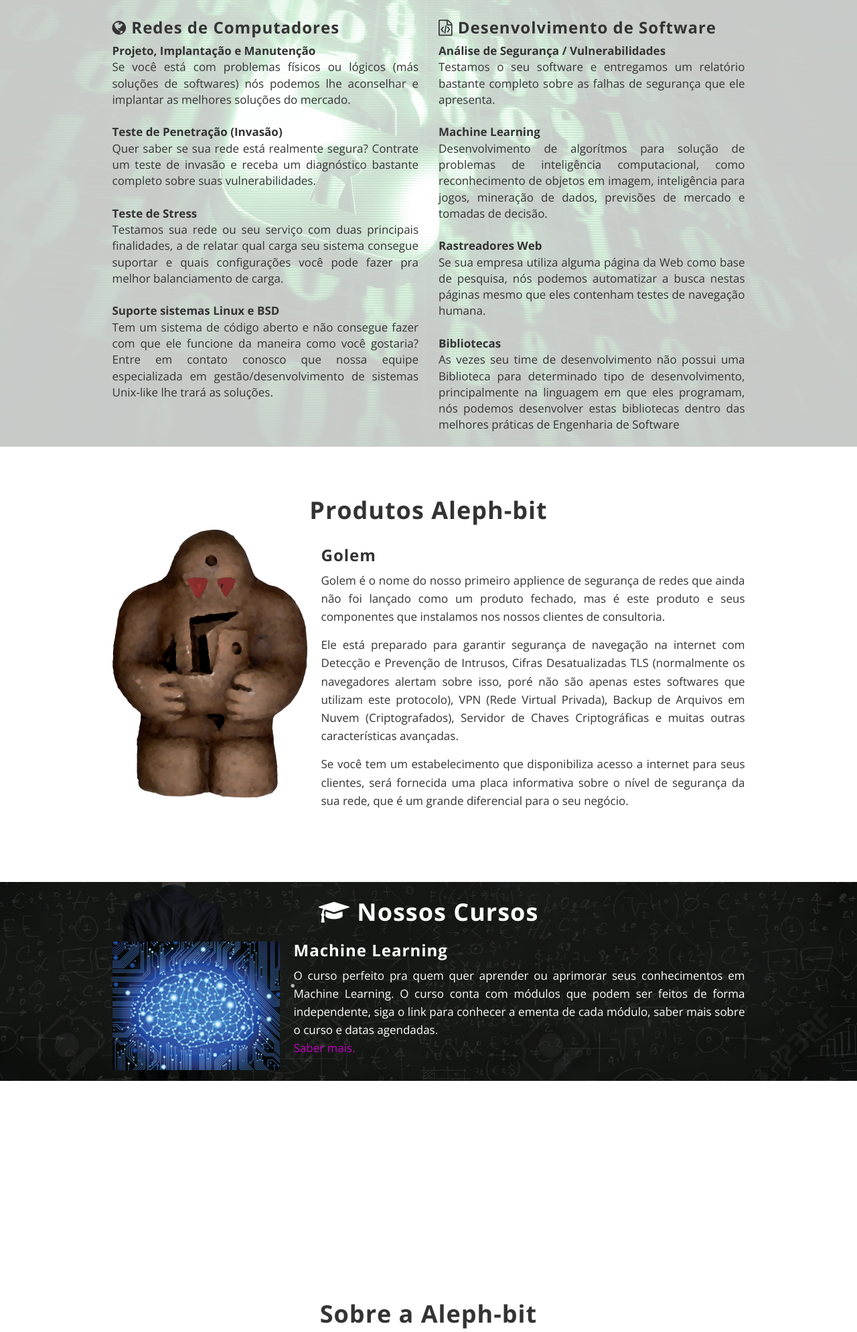
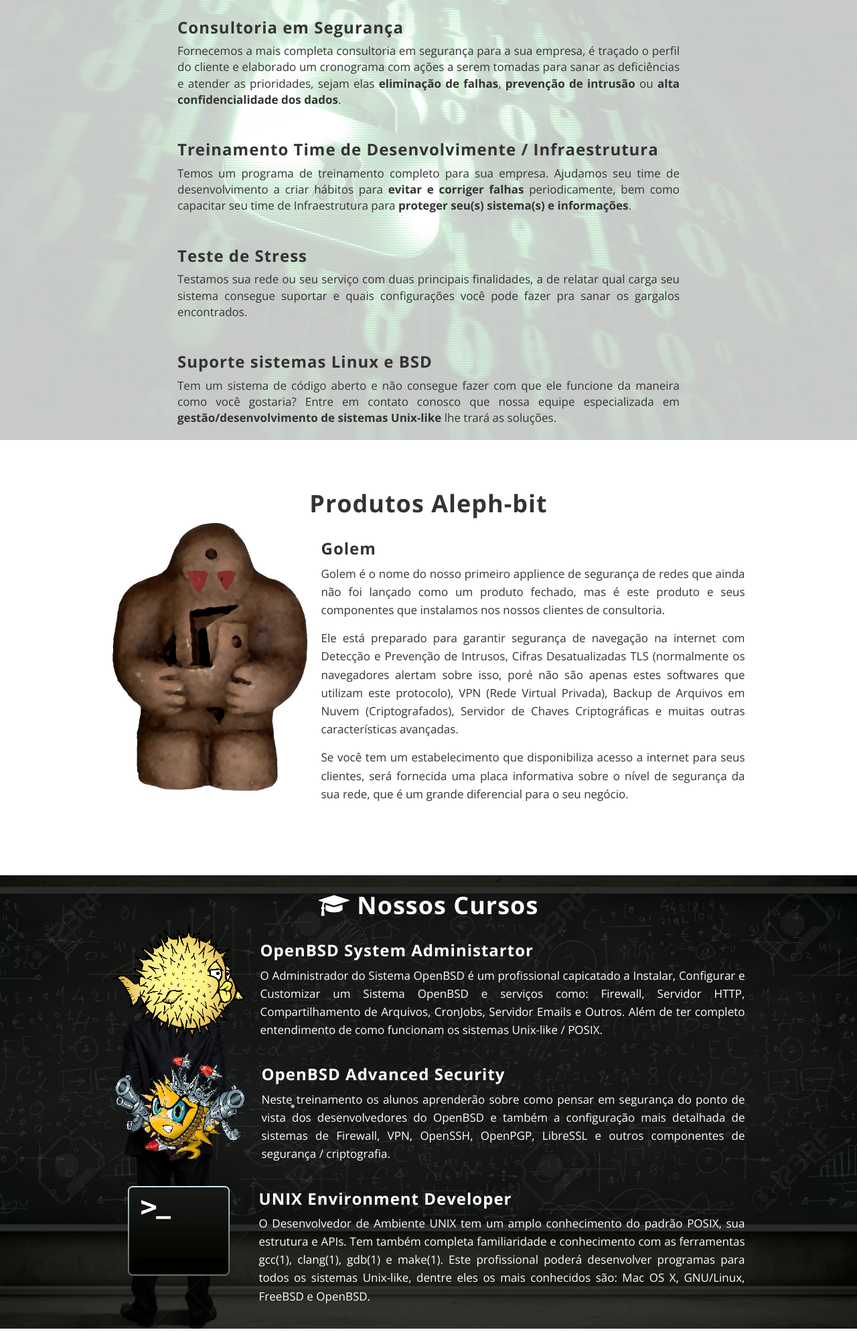
Before and after one commit to alephbit/alephbit.github.io, a website: page index.html in a window 1280 px wide. Shown: the part 922-2911 px from the top of the page at 67% size. Drawn offline with nearby package versions, Linux system fonts and the light colour scheme.

Commit message:
Update index.html

```diff
--- a/index.html
+++ b/index.html
@@ -107,23 +107,44 @@
             <div class="container">
                 <h1>Nossos Serviços</h1>
                 <div class="row">
-                <div class="col-lg-offset-1 col-lg-5 text-justify">
-                    <h3 class="text-left"><i class="fa fa-globe" aria-hidden="true"></i> Redes de Computadores</h3>
+                <div class="col-lg-offset-2 col-lg-8 text-justify">
                     <dl>
-                        <dt>Projeto, Implantação e Manutenção</dt>
-                        <dd>Se você está com problemas físicos ou lógicos (más soluções de softwares) nós podemos lhe aconselhar e implantar as melhores soluções do mercado.</dd>
-			<dd>&nbsp;</dd>
-                        <dt>Teste de Penetração (Invasão)</dt>
-                        <dd>Quer saber se sua rede está realmente segura? Contrate um teste de invasão e receba um diagnóstico bastante completo sobre suas vulnerabilidades.</dd>
-			<dd>&nbsp;</dd>
-                        <dt>Teste de Stress</dt>
-			<dd>Testamos sua rede ou seu serviço com duas principais finalidades, a de relatar qual carga seu sistema consegue suportar e quais configurações você pode fazer pra melhor balanciamento de carga.</dd>
-			<dd>&nbsp;</dd>
-                        <dt>Suporte sistemas Linux e BSD</dt>
-			<dd>Tem um sistema de código aberto e não consegue fazer com que ele funcione da maneira como você gostaria? Entre em contato conosco que nossa equipe especializada em gestão/desenvolvimento de sistemas Unix-like lhe trará as soluções.</dd>
+                        <dt><h3>Consultoria em Segurança</h3><dt>
+                        <dd>Fornecemos a mais completa consultoria em segurança
+                        para a sua empresa, é traçado o perfil do cliente e
+                        elaborado um cronograma com ações a serem tomadas para
+                        sanar as deficiências e atender as prioridades, sejam
+                        elas <b>eliminação de falhas</b>, <b>prevenção de
+                            intrusão</b> ou <b>alta confidencialidade dos
+                            dados</b>.</dd>
+                        <dd>&nbsp;</dd>
+
+                        <dt><h3>Treinamento Time de Desenvolvimente /
+                            Infraestrutura</h3></dt>
+                        <dd>Temos um programa de treinamento completo para sua
+                        empresa. Ajudamos seu time de desenvolvimento a criar
+                        hábitos para <b>evitar e corriger falhas</b>
+                        periodicamente, bem como capacitar seu time de
+                        Infraestrutura para <b>proteger seu(s) sistema(s) e
+                            informações</b>.</dd>
+                        <dd>&nbsp;</dd>
+
+                        <dt><h3>Teste de Stress</h3></dt>
+                        <dd>Testamos sua rede ou seu serviço com duas principais
+                        finalidades, a de relatar qual carga seu sistema
+                        consegue suportar e quais configurações você pode fazer
+                        pra sanar os gargalos encontrados.</dd>
+                        <dd>&nbsp;</dd>
+
+                        <dt><h3>Suporte sistemas Linux e BSD</h3></dt>
+                        <dd>Tem um sistema de código aberto e não consegue fazer
+                        com que ele funcione da maneira como você gostaria?
+                        Entre em contato conosco que nossa equipe especializada
+                        em <b>gestão/desenvolvimento de sistemas Unix-like</b>
+                        lhe trará as soluções.</dd>
                     </dl>
                 </div>
-                <div class="col-lg-5 text-justify">
+                <!--div class="col-lg-5 text-justify">
                     <h3 class="text-left"><i class="fa fa-file-code-o" aria-hidden="true"></i> Desenvolvimento de Software</h3>
                     <dl>
                         <dt>Análise de Segurança / Vulnerabilidades</dt>
@@ -138,7 +159,7 @@
                         <dt>Bibliotecas</dt>
                         <dd>As vezes seu time de desenvolvimento não possui uma Biblioteca para determinado tipo de desenvolvimento, principalmente na linguagem em que eles programam, nós podemos desenvolver estas bibliotecas dentro das melhores práticas de Engenharia de Software</dd>
                     </dl>
-                </div>
+                </div-->
                 </div>
             </div>
         </div>
@@ -177,13 +198,45 @@
 	    <div class="container"><div class="row"><div class="col-lg-offset-1 col-lg-10">
             <h1 class="text-center"><i class="fa fa-graduation-cap" aria-hidden="true"></i> Nossos Cursos</h1>
             <div class="text-justify">
-                    <div class="pull-left"><img class="img-product img-responsive" src="img/course-ml.png" /></div>
-                    <h3>Machine Learning</h3>
-                    <p>O curso perfeito pra quem quer aprender ou aprimorar seus conhecimentos em Machine Learning. O curso conta com módulos que podem ser feitos de forma independente, siga o link para conhecer a ementa de cada módulo, saber mais sobre o curso e datas agendadas.<br /><a href="course-ml.html">Saber mais.</a></p>
-                    <br />
-                </dl>
-            <div>
+
+                <div style="overflow:hidden;">
+                <div class="pull-left"><img class="img-product img-responsive"
+                    src="img/course-obsd.gif" /></div>
+                <h3>OpenBSD System Administartor</h3>
+                <p>O Administrador do Sistema OpenBSD é um profissional
+                capicatado a Instalar, Configurar e Customizar um Sistema
+                OpenBSD e serviços como: Firewall, Servidor HTTP,
+                Compartilhamento de Arquivos, CronJobs, Servidor Emails e
+                Outros. Além de ter completo entendimento de como funcionam os
+                sistemas Unix-like / POSIX.</p>
+                </div>
+
+                <div style="overflow:hidden;">
+                <div class="pull-left"><img class="img-product img-responsive"
+                    src="img/course-obsd-guns.gif" /></div>
+                <h3>OpenBSD Advanced Security</h3>
+                <p>Neste treinamento os alunos aprenderão sobre como pensar em
+                segurança do ponto de vista dos desenvolvedores do OpenBSD e
+                também a configuração mais detalhada de sistemas de Firewall,
+                VPN, OpenSSH, OpenPGP, LibreSSL e outros componentes de
+                segurança / criptografia.</p>
+                </div>
+
+                <div style="overflow:hidden;">
+                <div class="pull-left" style="margin: 0 13px;"><img class="img-product img-responsive"
+                    src="img/course-terminal.gif" /></div>
+                <h3>UNIX Environment Developer</h3>
+                <p>O Desenvolvedor de Ambiente UNIX tem um amplo conhecimento do
+                padrão POSIX, sua estrutura e APIs. Tem também completa
+                familiaridade e conhecimento com as ferramentas gcc(1),
+                clang(1), gdb(1) e make(1). Este profissional poderá desenvolver
+                programas para todos os sistemas Unix-like, dentre eles os mais
+                conhecidos são: Mac OS X, GNU/Linux, FreeBSD e OpenBSD.</p>
+                </div>
+
+            </div>
 	    </div></div></div>
+        <br>
         </div>
     </section>
 
@@ -223,7 +276,8 @@
 	    <div class="col-lg-8 col-lg-offset-2">
                 <div class="footer-content">
                 <ul class="list-icons">
-                    <li><i class="fa fa-envelope-o pr-10"></i> contato@alephbit.com.br</li>
+                    <li><i class="fa fa-envelope-o pr-10"></i> <a
+                           href="mailto:contato@alephbit.com.br">contato@alephbit.com.br</a></li>
                 </ul>
                 <ul class="social-links">
                     <li class="facebook"><a target="_blank" href="https://www.facebook.com/alephbit"><i class="fa fa-facebook"></i></a></li>
```
Also changed, not shown: img/course-obsd-guns.gif (added), img/course-obsd.gif (added), img/course-terminal.gif (added).
